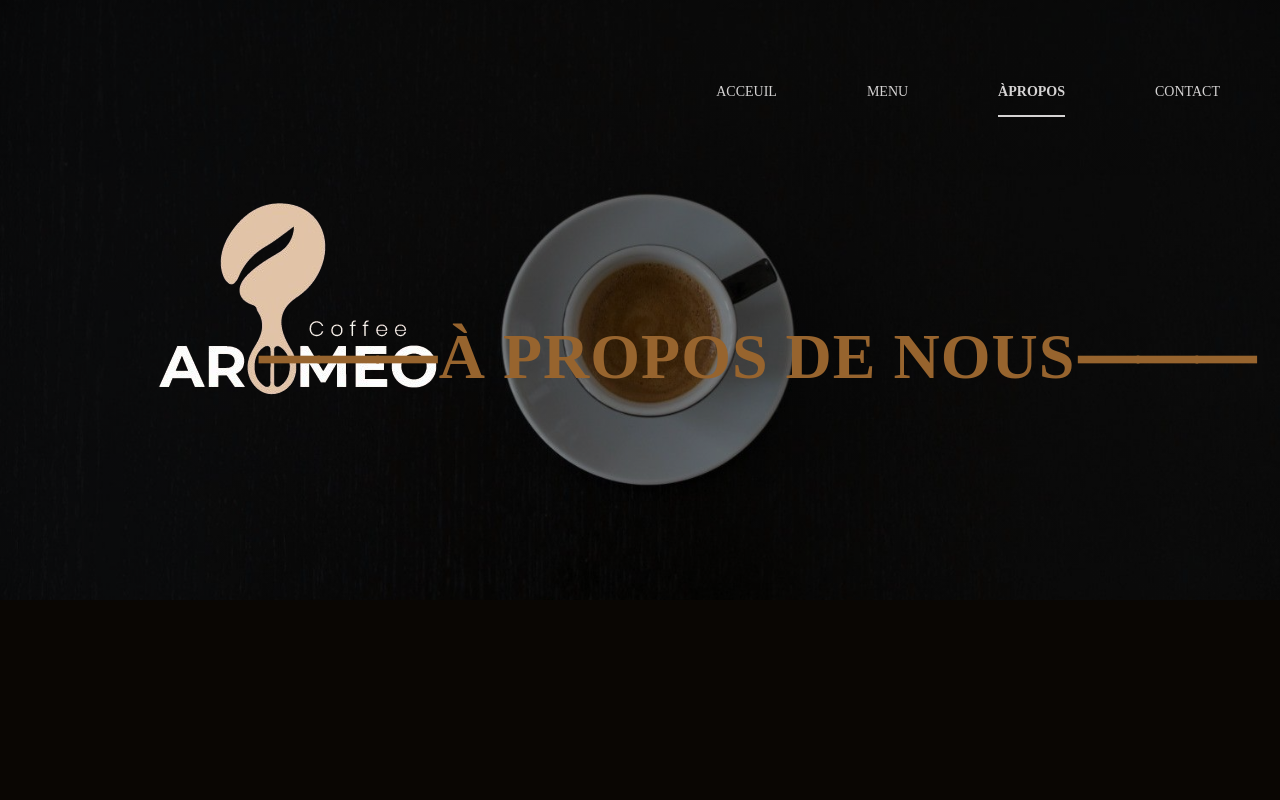
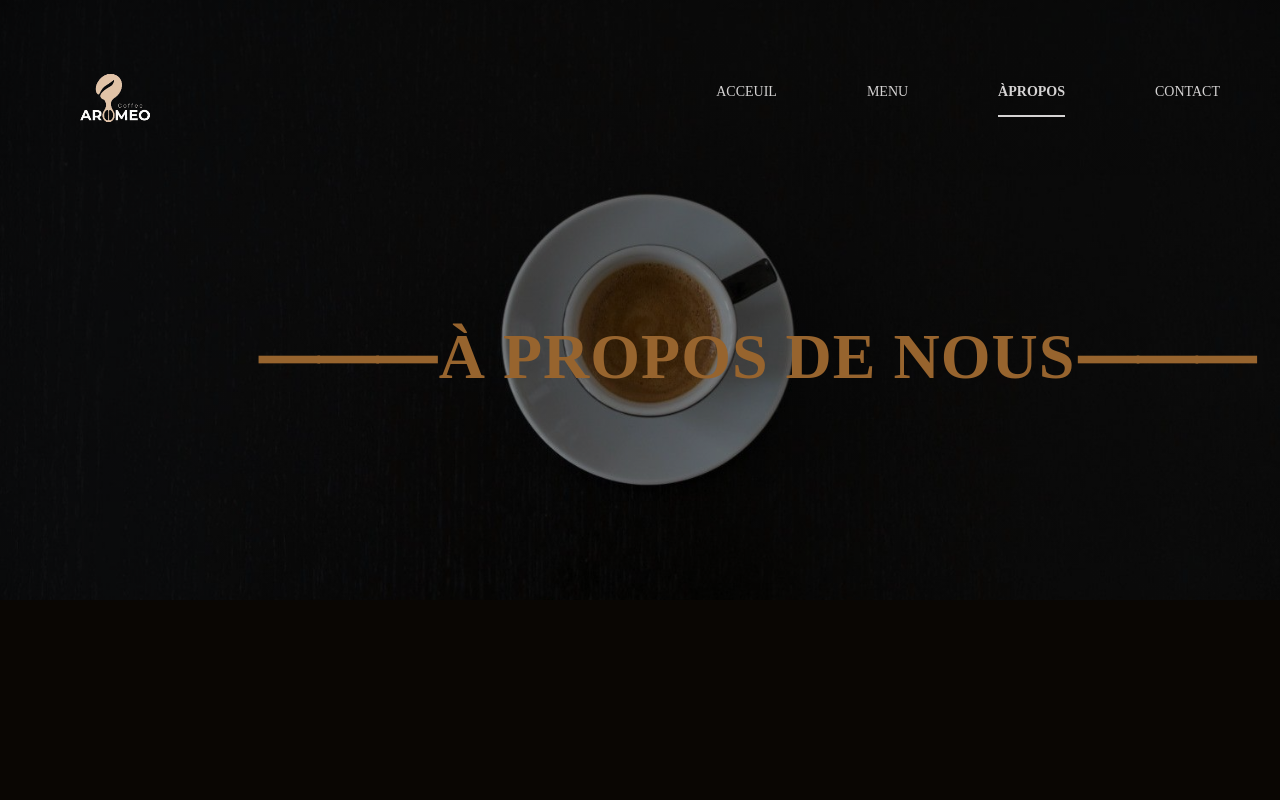
Before and after one commit to aromeo-coffee/Aromeo_coffee, a plain HTML site: page a-propos.html in a window 1280 px wide. Shown: the top 800 px of the page. Drawn offline with nearby package versions, Linux system fonts and the light colour scheme.

Commit message:
Update a-propos.html

```diff
--- a/a-propos.html
+++ b/a-propos.html
@@ -9,9 +9,7 @@
 </head>
 <body>
   <nav>
-      <a href="index.html">
-          <img src="assets/imgs/ff.png" class="logo">
-      </a>
+      <div class="logo"><img src="assets/imgs/ff.png" alt=""></div>
             <div class="nav-links"  id="mylinks">
           <a href="index.html">ACCEUIL</a>
           <a href="menu.html" >MENU</a>
```
